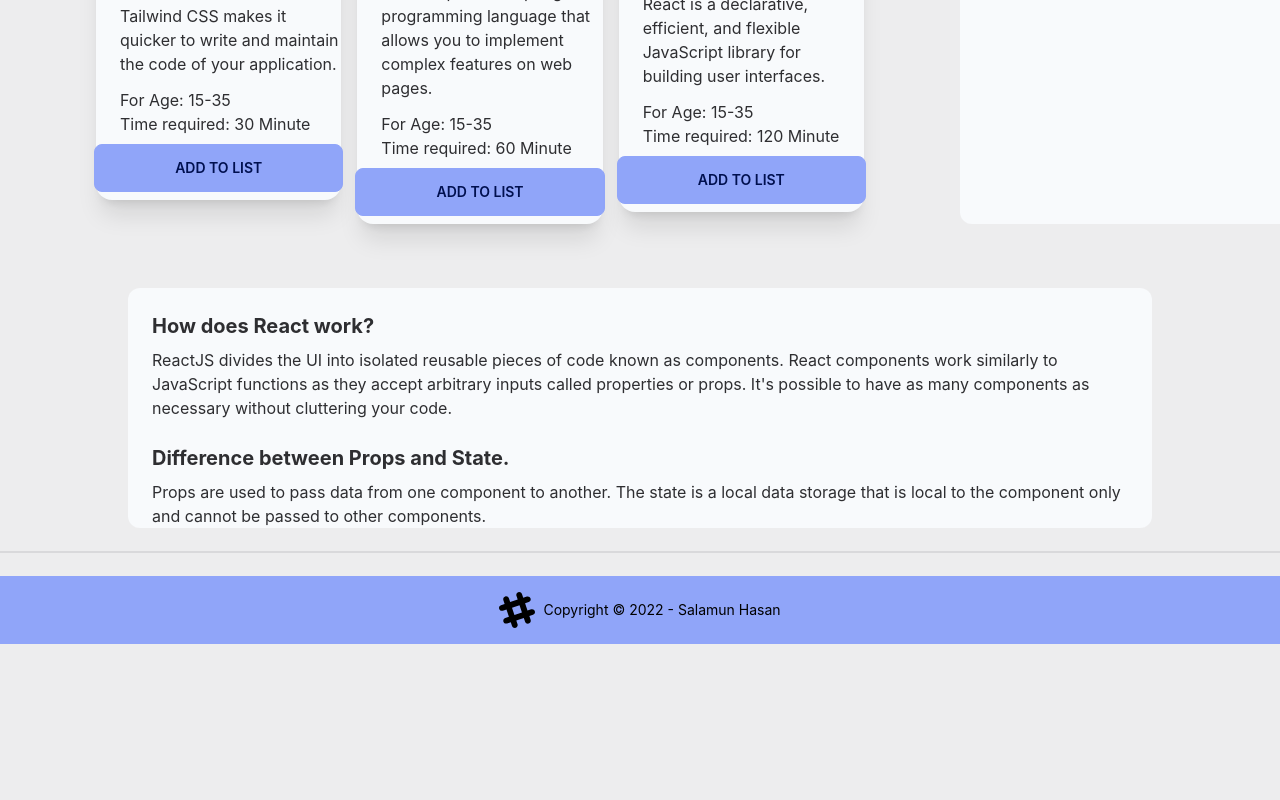
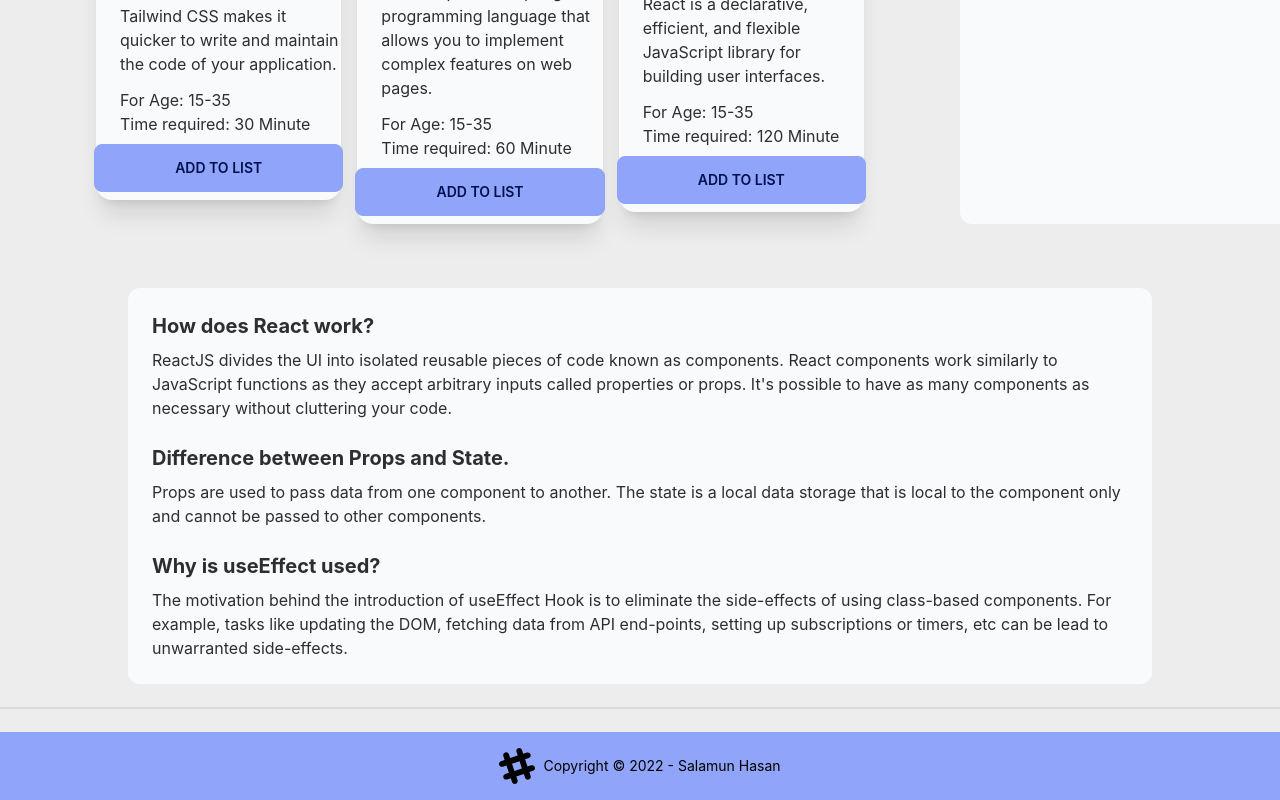
Before and after one commit to SalamunHasan69/active-programmer, a React (Create React App) app: page / in a window 1280 px wide. Shown: the part 880-1680 px from the top of the page. Before the commit the page ends 1524 px from the top, so only its background shows below. Built offline with nearby package versions, Linux system fonts and the light colour scheme.

Commit message:
last question added

```diff
--- a/src/components/Blog/Blog.js
+++ b/src/components/Blog/Blog.js
@@ -11,7 +11,10 @@ const Blog = () => {
         <h2 className='text-xl font-bold mb-2'>Difference between Props and State.</h2>
         <p className='text-base'>Props are used to pass data from one component to another. The state is a local data storage that is local to the component only and cannot be passed to other components.</p>
       </div>
-      <div></div>
+      <div className='p-6'>
+        <h2 className='text-xl font-bold mb-2'>Why is useEffect used?</h2>
+        <p className='text-base'>The motivation behind the introduction of useEffect Hook is to eliminate the side-effects of using class-based components. For example, tasks like updating the DOM, fetching data from API end-points, setting up subscriptions or timers, etc can be lead to unwarranted side-effects.</p>
+      </div>
     </div>
   );
 };
```
